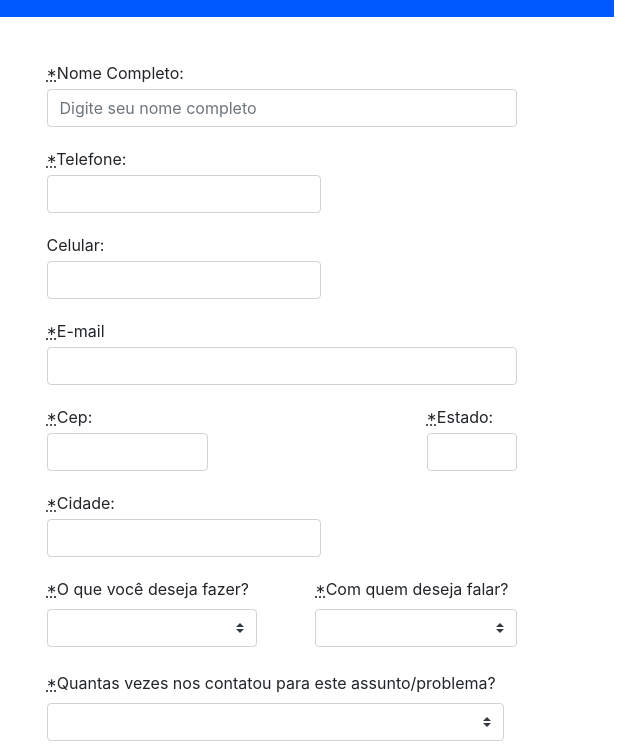
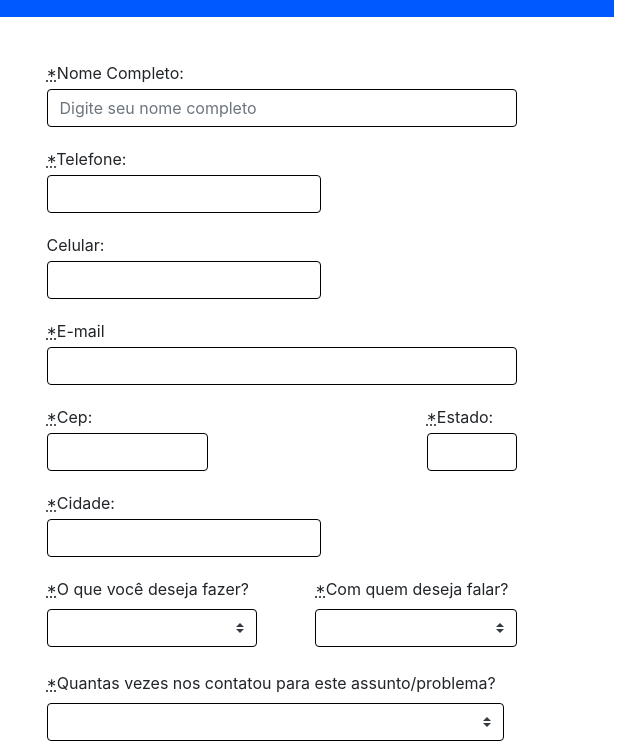
Before and after one commit to Dev-10Brasil/testeSAC, a plain HTML site: page index.html in a window 1280 px wide. Shown: the part 549-1300 px from the top of the page, 651-1280 px from the left. Drawn offline with nearby package versions, Linux system fonts and the light colour scheme.

Commit message:
Update testeSAC.css

```diff
--- a/testeSAC.css
+++ b/testeSAC.css
@@ -60,6 +60,18 @@ body {
     min-width: 300px;
 }
 
+input:valid, select:valid, textarea:valid {
+    border-color: green;
+}
+
+input:invalid, textarea:invalid {
+    border-color: red;
+}
+
+input:placeholder-shown, textarea:placeholder-shown, select:invalid {
+    border-color: black;
+}
+
 #redesSociais  {
     background-color: yellow;
     border-top-right-radius: 50px;
```
